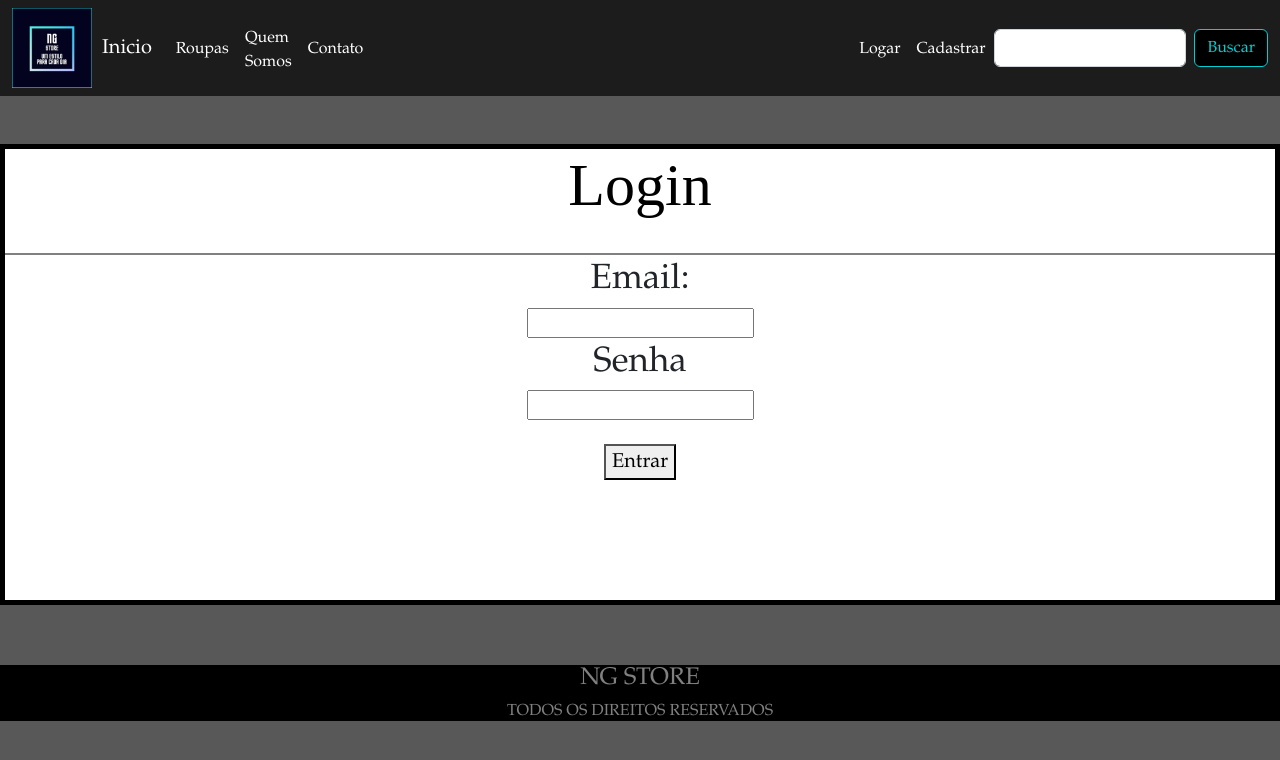
After one commit to alan2442/NGStore, a PHP site: page /login.php in a window 1280 px wide. The commit adds this page. Shown: the top 760 px of the page. Run offline with PHP 8.4, Linux system fonts and the light colour scheme.

Commit message:
criei a pagina login, somente o front-end e falta agora o back-end

```diff
--- a/estruturapag.php/layout.php
+++ b/estruturapag.php/layout.php
@@ -19,7 +19,7 @@
         </li>
         </li>
         <li class="nav-item">
-          <a class="nav-link active" aria-current="page" href="#" style="color: white; margin-left: 480px; margin-top: 15px;">Logar</a>
+          <a class="nav-link active" aria-current="page" href="login.php" style="color: white; margin-left: 480px; margin-top: 15px;">Logar</a>
         </li>
         <li class="nav-item">
           <a class="nav-link active" aria-current="page" href="cadastrar.php" style="color: white; margin-top: 15px;">Cadastrar</a>
--- /dev/null
+++ b/login.php
@@ -0,0 +1,6 @@
+<?php
+
+include "estruturapag.php/cabecalho.php";
+include "estruturapag.php/layout.php";
+include "menupaginas.php/menulogin.php";
+include "estruturapag.php/rodape.php";
--- /dev/null
+++ b/menupaginas.php/menulogin.php
@@ -0,0 +1,13 @@
+
+<br><br>
+<div class="form-cadastro" align="center" style="border: 5px solid black; background: white;">
+    <h1 align="center" style="font-size: 60px; font-family: 'Times New Roman', Times, Serif; color: black;">Login</h1><br>
+    <form action="" style="border: 1px solid gray;" method="post" id=""></form>
+    <label for="cemail" class="" style="font-size: 35px;"><string>Email:</string></label><br>
+    <input type="text" maxlength="60" name="usuario" id="cemail" class=""><br>
+    <label for="" class="" style="font-size: 35px;">Senha</label><br>
+    <input type="password" name="senha" maxlength="20" id=""><br><br>
+    <button type="submit" class="" style="font-size: 20px;">Entrar</button><br><br><br><br><br><br>
+</form>
+
+</div>
```
Also changed, not shown: menupaginas.php/menuroupas.php (+16 -13 lines).
